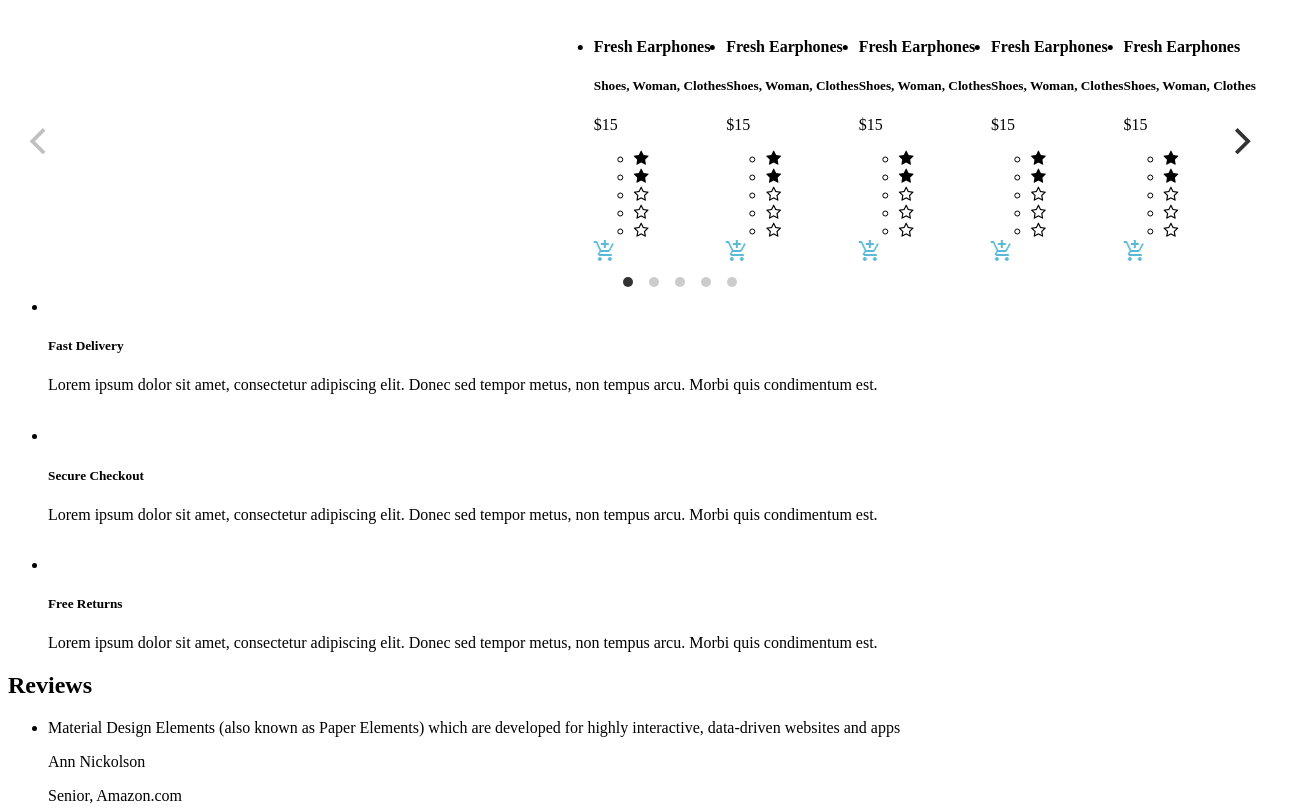
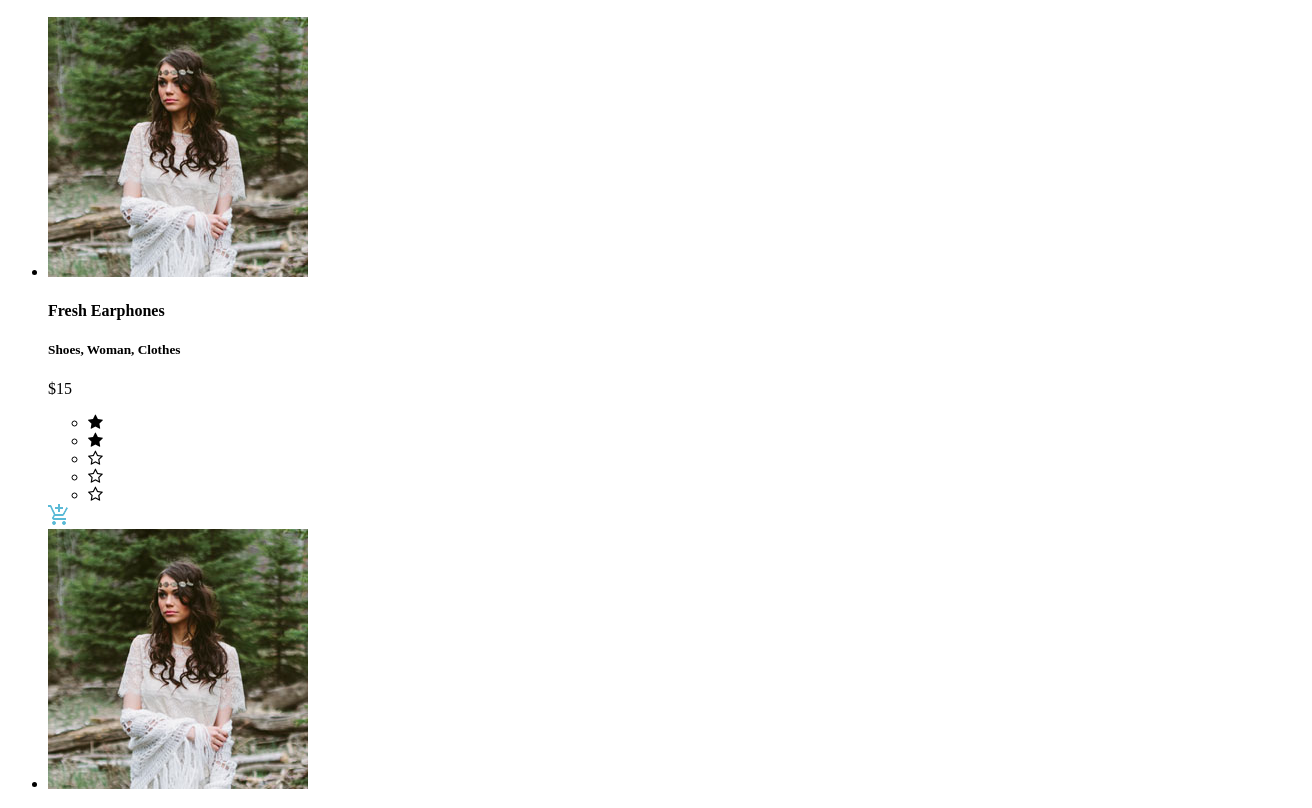
Before and after one commit to YakkieYip/fab, a website with bundled scripts: page index.html in a window 1280 px wide. Shown: the part 6187-6995 px from the top of the page, 1312 px wide, since content can reach past the window. Built offline with nearby package versions, Linux system fonts and the light colour scheme.

Commit message:
added a placeholder image and tinkered with flickity

```diff
--- a/index.html
+++ b/index.html
@@ -432,8 +432,9 @@
 		<h2 class="up">Featured Products</h2>
 
 		<!-- <i class="fa fa-chevron-left"></i> -->
-		<ul class="featuredGallery js-flickity">
-			<li class="box4 gallery-cell">
+		<ul class="featuredGallery">
+			<li class="box4">
+				<img src="assets/fabplaceholder.jpg" alt="">
 				<div class="products">
 					<div>
 						<h4>Fresh Earphones</h4>
@@ -455,6 +456,7 @@
 			</li> <!-- /.firstItem -->
 
 			<li class="box4">
+				<img src="assets/fabplaceholder.jpg" alt="">
 				<div class="products">
 					<div>
 						<h4>Fresh Earphones</h4>
@@ -476,6 +478,7 @@
 			</li> <!-- /.secondItem -->
 
 			<li class="box4">
+				<img src="assets/fabplaceholder.jpg" alt="">
 				<div class="products">
 					<div>
 						<h4>Fresh Earphones</h4>
@@ -497,6 +500,7 @@
 			</li> <!-- /.thirdItem -->
 
 			<li class="box4">
+				<img src="assets/fabplaceholder.jpg" alt="">
 				<div class="products">
 					<div>
 						<h4>Fresh Earphones</h4>
@@ -518,6 +522,7 @@
 			</li> <!-- /.fourthItem -->
 
 			<li class="box4">
+				<img src="assets/fabplaceholder.jpg" alt="">
 				<div class="products">
 					<div>
 						<h4>Fresh Earphones</h4>
--- a/styles/_featProducts.scss
+++ b/styles/_featProducts.scss
@@ -24,23 +24,15 @@
 	}
 }
 
-.gallery-cell {
-  width: 66%;
-  height: 200px;
-  margin-right: 10px;
-  background: #8C8;
-  counter-increment: gallery-cell;
-}
-
-/* cell number */
-.gallery-cell:before {
-  display: block;
-  text-align: center;
-  content: counter(gallery-cell);
-  line-height: 200px;
-  font-size: 80px;
-  color: white;
-}
+// Featured Products
+// .box4 {
+// 	display: flex;
+// 	flex-direction: column;
+// 	justify-content: flex-end;
+// 	width: 260px;
+// 	height: 375px;
+// 	background: pink;
+// }
 
 .products {
 	display: flex;
@@ -82,16 +74,6 @@
 	background: white;
 }
 
-// Featured Products
-.box4 {
-	display: flex;
-	flex-direction: column;
-	justify-content: flex-end;
-	width: 260px;
-	height: 375px;
-	background: pink;
-}
-
 // --------------------------------------------------------
 // OUR SERVICES SECTION
 // --------------------------------------------------------
```
Also changed, not shown: assets/fabplaceholder.jpg (added), 1 other file.
